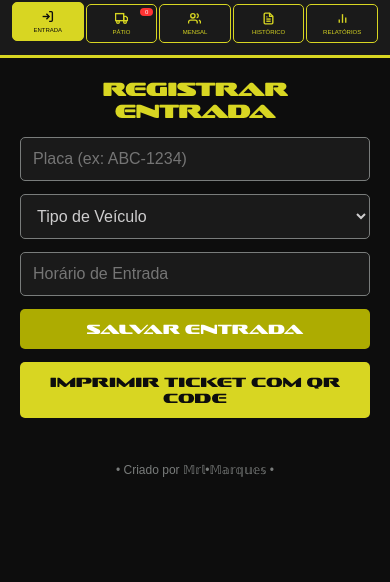
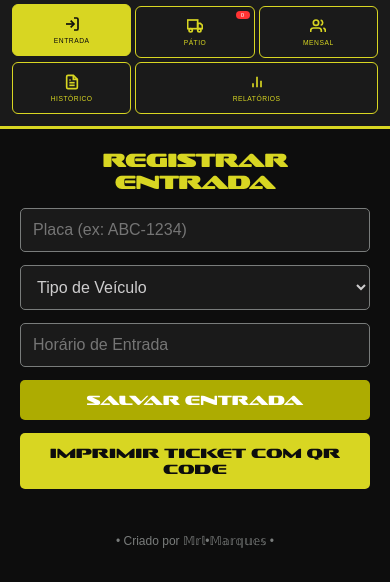
Before and after one commit to MrlMarques/nove1-pwa, a plain HTML site: page index.html in a window 390 px wide. Shown: the part 262-844 px from the top of the page. Drawn offline with nearby package versions, Linux system fonts and the light colour scheme; no server answers.

Commit message:
Refactor CSS for responsive navigation menu

```diff
--- a/style.css
+++ b/style.css
@@ -27,40 +27,64 @@ h1, h2, h3, nav button, button, .resumo-dia, #valor-calculado {
 }
 
 header { background-color: var(--card-bg); padding: 12px; text-align: center; border-bottom: 3px solid var(--accent-light); }
-.logo-header { width: 100%; max-width: 100%; height: auto; display: block; margin-bottom: 10px; border-radius: 4px; }
+.logo-header { width: 100%; max-width: 100%; height: auto; display: block; margin-bottom: 12px; border-radius: 4px; }
 
-/* Menu no topo com 5 abas ajustadas para caber perfeitamente no mobile */
-nav {
-    display: flex;
-    justify-content: space-between;
-    gap: 2px;
+/* Menu Responsivo Profissional (Organizado em grade para encaixar as 5 abas sem cortar) */
+.menu-navegacao {
+    display: grid;
+    grid-template-columns: repeat(3, 1fr); /* 3 botões na primeira linha */
+    gap: 4px;
     width: 100%;
+}
+
+/* Faz os dois últimos botões (Histórico e Relatórios) ocuparem a linha de baixo perfeitamente centralizados */
+.menu-navegacao button:nth-child(4),
+.menu-navegacao button:nth-child(5) {
+    grid-column: span 1.5; /* Ajuste visual distribuído */
+}
+
+/* Redefinição limpa para telas menores */
+@media (max-width: 480px) {
+    .menu-navegacao {
+        grid-template-columns: repeat(3, 1fr);
+    }
+    .menu-navegacao button:nth-child(4) {
+        grid-column: 1 / span 1;
+    }
+    .menu-navegacao button:nth-child(5) {
+        grid-column: 2 / span 2;
+    }
 }
 
 nav button {
     background: none;
     border: 1px solid var(--accent-light);
     color: var(--accent-light);
-    padding: 7px 1px;
+    padding: 10px 4px;
     cursor: pointer;
-    border-radius: 5px;
-    font-size: 0.31em;
-    flex: 1;
+    border-radius: 6px;
+    font-size: 0.42em; /* Tamanho ajustado para legibilidade perfeita */
     text-align: center;
     display: flex;
     flex-direction: column;
     align-items: center;
     justify-content: center;
-    gap: 4px;
+    gap: 5px;
     position: relative;
+    min-height: 52px;
     transition: transform 0.15s ease, background-color 0.2s ease, color 0.2s ease;
+}
+
+nav button span {
+    letter-spacing: 0.5px;
+    white-space: nowrap;
 }
 
 nav button svg {
     flex-shrink: 0;
     stroke: currentColor;
-    width: 13px;
-    height: 13px;
+    width: 16px;
+    height: 16px;
     pointer-events: none;
 }
 
@@ -79,9 +103,9 @@ nav button:hover, nav button.active {
     border-radius: 8px;
     font-family: sans-serif;
     position: absolute;
-    top: 3px;
-    right: 3px;
-    min-width: 13px;
+    top: 4px;
+    right: 4px;
+    min-width: 14px;
     text-align: center;
 }
 
```
